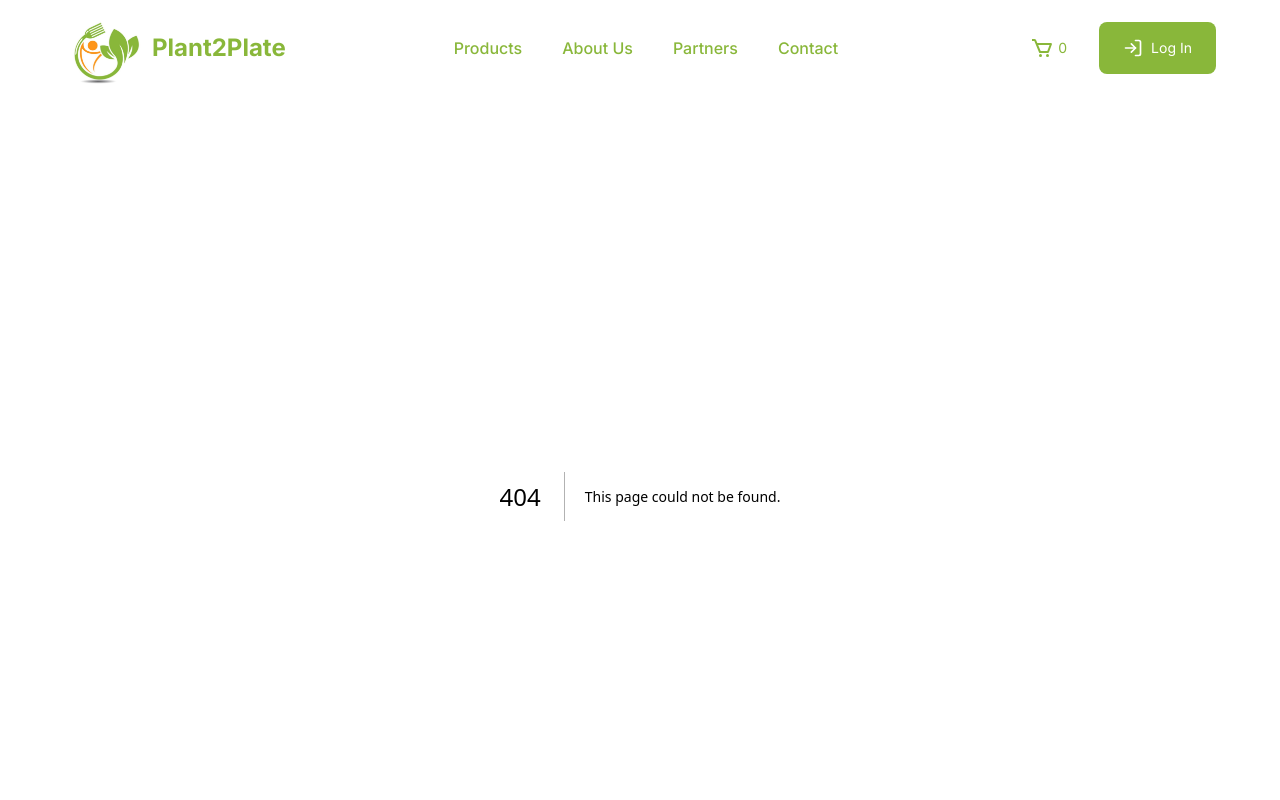
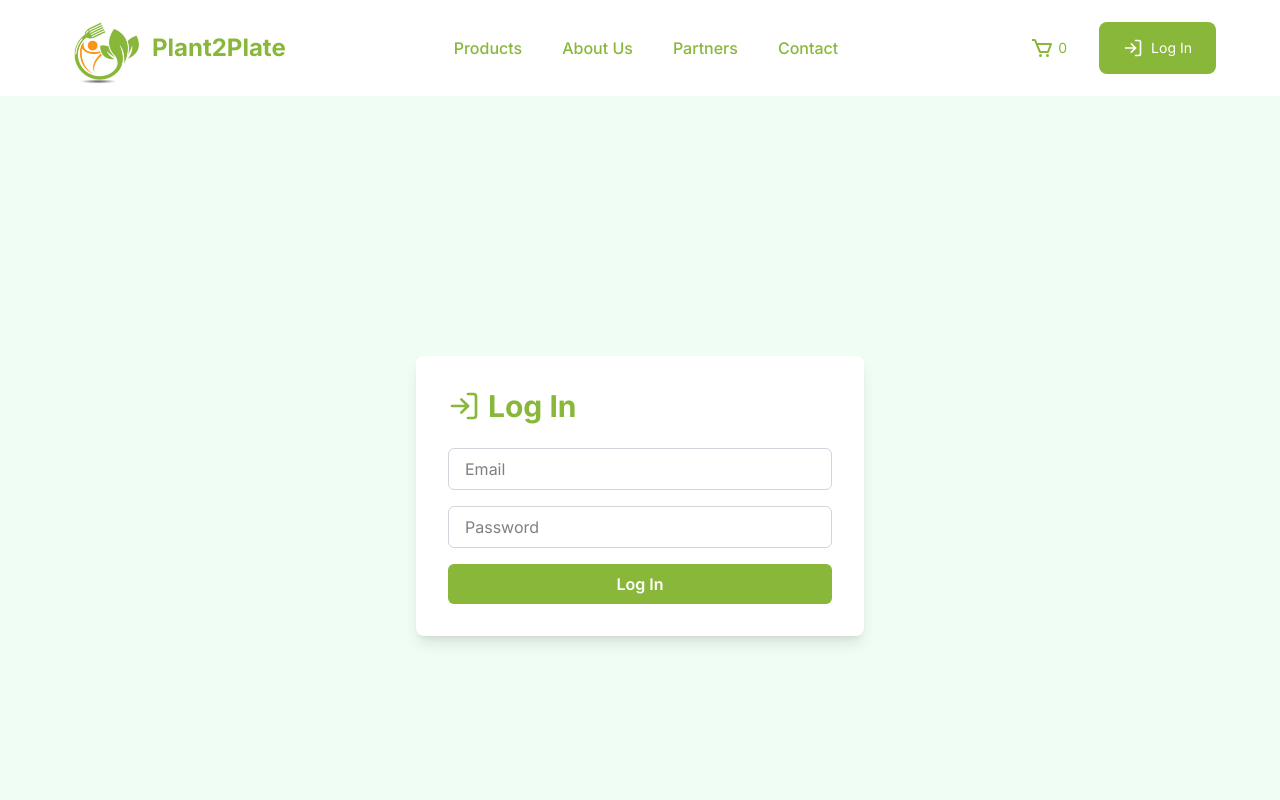
Before and after one commit to MARSIF123/plant2plate, a Next.js app: page /login in a window 1280 px wide. Before the commit this address had no page. Shown: the top 800 px of the page. Built offline with nearby package versions, Linux system fonts and the light colour scheme.

Commit message:
login page

```diff
--- a/app/layout.tsx
+++ b/app/layout.tsx
@@ -4,16 +4,17 @@ import "./globals.css";
 import Header from "@/components/Header/Header";
 import Footer from "@/components/Footer/Footer";
 import { CartProvider } from "@/context/CartContext";
+import { AuthProvider } from "@/context/AuthContext";
 
 const font = Inter({
   weight: ["100", "200", "300", "400", "500", "600", "700", "800", "900"],
   subsets: ["latin"],
 });
+
 export const metadata: Metadata = {
-  title:
-    "Junk Removal | Santa Clarita • Los Angeles • Antelope • Orange County | Goodbye Junk",
+  title: "PlantToPlate | Fresh Local Produce",
   description:
-    "Same-day junk removal made easy. Goodbye Junk offers fast, affordable, and friendly service across Southern California. Call, text, or upload photos 24/7 for your free quote!",
+    "Connect directly with local farmers and enjoy fresh, sustainable, and nutrient-rich products.",
 };
 
 export default function RootLayout({
@@ -24,11 +25,13 @@ export default function RootLayout({
   return (
     <html lang="en">
       <body className={`${font.className} antialiased`}>
-        <CartProvider>
-          <Header />
-          {children}
-          <Footer />
-        </CartProvider>
+        <AuthProvider>
+          <CartProvider>
+            <Header />
+            {children}
+            <Footer />
+          </CartProvider>
+        </AuthProvider>
       </body>
     </html>
   );
--- /dev/null
+++ b/app/login/page.tsx
@@ -0,0 +1,53 @@
+"use client";
+import { useState } from "react";
+import { LuLogIn } from "react-icons/lu";
+import { useAuth } from "@/context/AuthContext";
+
+export default function LoginPage() {
+  const { login } = useAuth();
+  const [email, setEmail] = useState("");
+  const [password, setPassword] = useState("");
+  const [error, setError] = useState("");
+
+  const handleLogin = (e: React.FormEvent) => {
+    e.preventDefault();
+    const success = login(email, password);
+    if (!success) setError("Invalid email or password!");
+  };
+
+  return (
+    <main className="bg-green-50 min-h-screen flex items-center justify-center px-4">
+      <div className="bg-white rounded-lg shadow-lg w-full max-w-md p-8">
+        <h1 className="text-3xl text-primary-green font-bold mb-6 flex items-center gap-2">
+          <LuLogIn className="w-8 h-8" /> Log In
+        </h1>
+
+        {error && <p className="text-red-500 mb-4">{error}</p>}
+
+        <form onSubmit={handleLogin} className="flex flex-col gap-4">
+          <input
+            type="email"
+            placeholder="Email"
+            value={email}
+            onChange={(e) => setEmail(e.target.value)}
+            className="border border-gray-300 rounded-md px-4 py-2 focus:outline-none focus:ring-2 focus:ring-primary-green"
+          />
+          <input
+            type="password"
+            placeholder="Password"
+            value={password}
+            onChange={(e) => setPassword(e.target.value)}
+            className="border border-gray-300 rounded-md px-4 py-2 focus:outline-none focus:ring-2 focus:ring-primary-green"
+          />
+
+          <button
+            type="submit"
+            className="bg-primary-green hover:bg-primary-red text-white font-semibold px-4 py-2 rounded-md transition-all"
+          >
+            Log In
+          </button>
+        </form>
+      </div>
+    </main>
+  );
+}
--- /dev/null
+++ b/app/vendor/dashboard/page.tsx
@@ -0,0 +1,39 @@
+"use client";
+import { useAuth } from "@/context/AuthContext";
+import ProductGrid from "@/components/ProductGrid";
+
+export default function VendorDashboard() {
+  const { user, logout } = useAuth();
+
+  if (!user) return <p>Loading...</p>; // optional: redirect logic
+
+  return (
+    <main className="min-h-screen p-8 bg-green-50">
+      <div className="flex justify-between items-center mb-8">
+        <h1 className="text-3xl font-bold text-primary-green">
+          Welcome, {user.name}
+        </h1>
+        <button
+          onClick={logout}
+          className="bg-primary-green hover:bg-primary-red text-white px-4 py-2 rounded"
+        >
+          Logout
+        </button>
+      </div>
+
+      <section>
+        <h2 className="text-2xl font-semibold text-primary-green mb-4">
+          Your Products
+        </h2>
+        <ProductGrid />
+      </section>
+
+      <section className="mt-8">
+        <h2 className="text-2xl font-semibold text-primary-green mb-4">
+          Add New Product (placeholder)
+        </h2>
+        {/* You can later add a form here to upload new product images, name, price etc */}
+      </section>
+    </main>
+  );
+}
--- /dev/null
+++ b/context/AuthContext.tsx
@@ -0,0 +1,72 @@
+"use client";
+import { createContext, useContext, useState, ReactNode } from "react";
+import { useRouter } from "next/navigation";
+
+type User = {
+  id: number;
+  name: string;
+  email: string;
+  role: "vendor" | "buyer";
+  password?: string;
+};
+
+type AuthContextType = {
+  user: User | null;
+  login: (email: string, password: string) => boolean;
+  logout: () => void;
+};
+
+const users: User[] & { password: string }[] = [
+  {
+    id: 1,
+    name: "Vendor One",
+    email: "vendor@example.com",
+    password: "1234",
+    role: "vendor",
+  },
+  {
+    id: 2,
+    name: "Buyer One",
+    email: "buyer@example.com",
+    password: "1234",
+    role: "buyer",
+  },
+];
+
+const AuthContext = createContext<AuthContextType | undefined>(undefined);
+
+export const AuthProvider = ({ children }: { children: ReactNode }) => {
+  const [user, setUser] = useState<User | null>(null);
+  const router = useRouter();
+
+  const login = (email: string, password: string) => {
+    const foundUser = users.find(
+      (u) => u.email === email && u.password === password
+    );
+    if (foundUser) {
+      setUser(foundUser);
+      // redirect based on role
+      if (foundUser.role === "vendor") router.push("/vendor/dashboard");
+      else router.push("/");
+      return true;
+    }
+    return false;
+  };
+
+  const logout = () => {
+    setUser(null);
+    router.push("/login");
+  };
+
+  return (
+    <AuthContext.Provider value={{ user, login, logout }}>
+      {children}
+    </AuthContext.Provider>
+  );
+};
+
+export const useAuth = () => {
+  const context = useContext(AuthContext);
+  if (!context) throw new Error("useAuth must be used within AuthProvider");
+  return context;
+};
```
